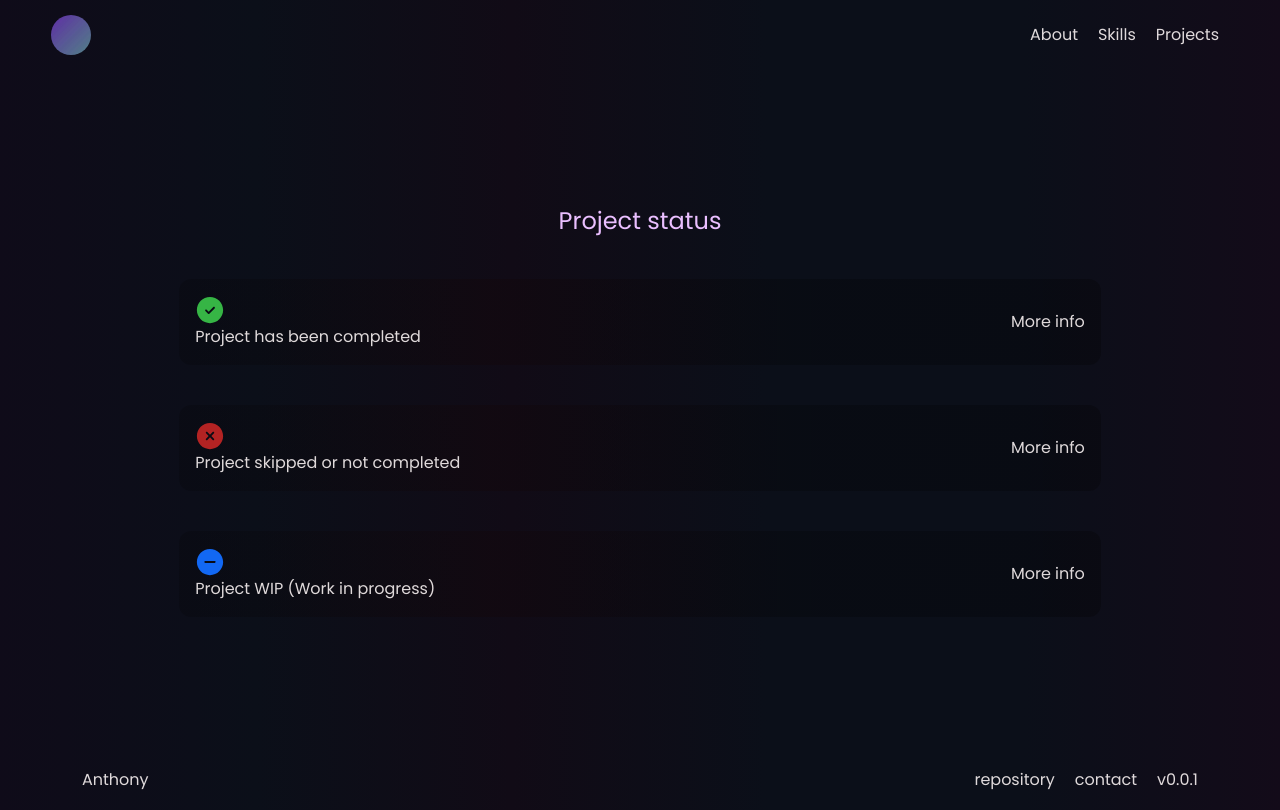
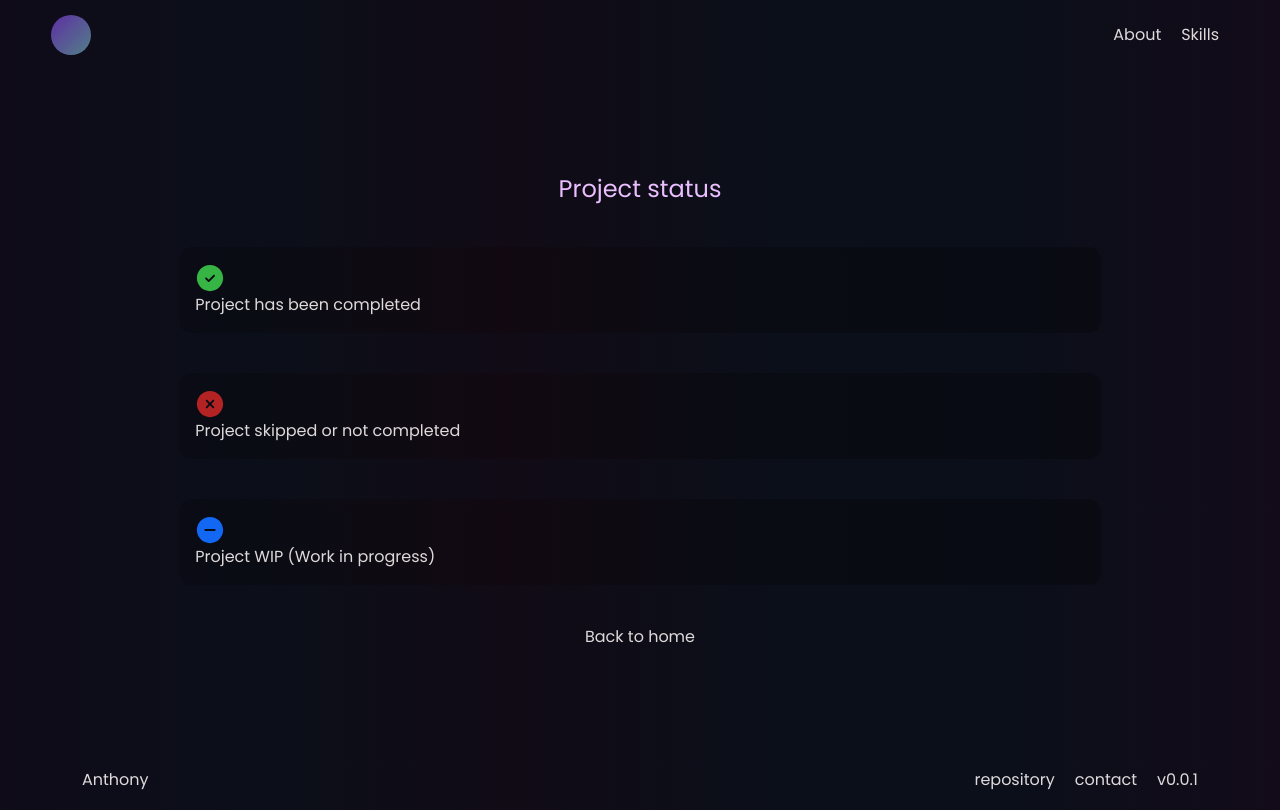
Before and after one commit to JoeCursewl/brd-portfolio, a React (Vite) app: page /brd-info-symbols in a window 1280 px wide. Built offline with nearby package versions, Linux system fonts and the light colour scheme.

Commit message:
Change status project

```diff
--- a/src/App.jsx
+++ b/src/App.jsx
@@ -12,9 +12,8 @@ export default function NavBar () {
 
         <div className=''>
           <ul className='ln-dv-all'>
-            <li><Link className='u-link'>About</Link></li>
-            <li><Link className='u-link'>Skills</Link></li>
-            <li><Link className='u-link' to={"/"}>Projects</Link></li>
+            <li><Link to='/about'className='u-link'>About</Link></li>
+            <li><Link to='/skills' className='u-link'>Skills</Link></li>
           </ul>
         </div>
       </div>
--- a/src/component-info-symbols/info-symbols.jsx
+++ b/src/component-info-symbols/info-symbols.jsx
@@ -1,8 +1,10 @@
 import './info-symbols.css'
+import { Link } from 'react-router-dom'
+import { motion } from 'framer-motion'
 
 export default function InfoSm() {
     return (
-        <section className='info-s-all'>
+        <motion.section className='info-s-all' animate={{ opacity: 1 }} initial={{ opacity: -100 }} transition={{ duration: 0.8 }}>
             <div className='info-s'>
 
                 <div>
@@ -16,9 +18,7 @@ export default function InfoSm() {
                     </div>
 
                     <div>
-                        <button color='primary'>
-                            More info
-                        </button>
+                        <span></span>
                     </div>
                 </div>
 
@@ -29,9 +29,7 @@ export default function InfoSm() {
                     </div>
 
                     <div className='flex justify-center items-center'>
-                        <button color='primary'>
-                            More info
-                        </button>
+                        <span></span>
                     </div>
                 </div>
 
@@ -42,13 +40,15 @@ export default function InfoSm() {
                     </div>
 
                     <div>
-                        <button color='primary'>
-                            More info
-                        </button>
+                        <span></span>
                     </div>
                 </div>
 
+                <div>
+                    <Link to={"/"} className='hover:text-[#ffbfbf] transition-all bg-[#0707076e] px-4 py-2 text-[0.9rem] border-transparent border-[1px] hover:border-[#2d1b33] rounded-[8px]'>Back to home</Link>
+                </div>
+
             </div>
-        </section>
+        </motion.section>
     )
 }
--- a/src/component-info/anthony-main.jsx
+++ b/src/component-info/anthony-main.jsx
@@ -13,7 +13,7 @@ export default function Main() {
                     <h1>Anthony Zerpa, a <span className='spn-ant'>new</span> <span className='spn-dvp'>Developer();</span></h1>
 
                     <p>I'm a college student who enjoys building <span className='spn-dvp'>projects</span> and just making cool stuff. I also love opportunities to learn new and interesting things. One day I hope to be a professional developer and make an impact on the world using technology.
-                        If you want to read about some of my projects, you can take a look <Link to={"/brd-projects"}><span className='god-dm'>here.</span></Link>
+                        If you want to read about some of my projects, you can take a look <Link to={"/brd-projects"}><span className='god-dm'>down below.</span></Link>
                     </p>
                 </div>
 
--- a/src/component-info/sec-project-brd.jsx
+++ b/src/component-info/sec-project-brd.jsx
@@ -13,7 +13,7 @@ export default function ProjectsBrd() {
             "date_repo": "05/23",
             "description_repo": ["Bitter is an app to jot down anything you want to share with friends or anyone else. Sharing poems and more with links."],
             "d_repo": "/projects?v=XSdlfjew",
-            "status_repo": false,
+            "status_repo": true,
             "img_review": "/img-projects/bitter-img.webp",
             "id": 13345
         },
--- a/src/projects-info/bitter/p-bitter.jsx
+++ b/src/projects-info/bitter/p-bitter.jsx
@@ -1,5 +1,5 @@
 import './p-bitter.css'
-export function ProjectId({ p_name, technos, notasAll, description, date_repo, img, link_repo, img_project, description_2, deploy, status_project }) {
+export function ProjectId({ p_name, technos, notasAll, description, date_repo, img, link_repo, img_project, description_2, deploy, status_project, isPrivate }) {
     return (
         <section className="all-content-project">
             <div className="all-project">
@@ -22,6 +22,14 @@ export function ProjectId({ p_name, technos, notasAll, description, date_repo, i
 
                     <p>
                         {description_2}
+                    </p>
+
+                    <p>
+                        {isPrivate === true ?
+                        <div className='text-[#c96262d0] flex justify-between items-center gap-2 bg-[#07070741] px-4 py-2 rounded-[12px] border border-solid border-[#4e4e4e1e] hover:border-[#e79b9b34] transition-colors'>
+                            <p className='text-center'>{"Due to privacy terms, this code is private."}</p>
+                    </div>
+                    : ""}
                     </p>
 
                     <div className='flex justify-start items-start w-[100%] flex-col gap-2'>
--- a/src/projects-info/brd-notes.jsx
+++ b/src/projects-info/brd-notes.jsx
@@ -26,6 +26,7 @@ export default function Projects() {
             "second_description": "Built on React using react-router-dom@v6 and TailwindCSS to style frontend, and the backend is built on NestJS using a famous (Object-Relational Mapping) ORM Prisma, to manage the database using resources for every endpoint.",
             "img_review": "/img-projects/bitter-img.webp",
             "status_project": "/svg-projects/check-an.svg",
+            "private_repo": false,
             "link_repo": "https://github.com/JoeCursewl",
             "link_deploy": "https://love.brdbitter.store",
             "technologies": [{
@@ -66,9 +67,10 @@ export default function Projects() {
             "description_repo": ["Introducing the remarkable overhaul of NightcraftMC's website, a stunning redesign that goes beyond the ordinary and embraces cutting-edge technologies to create an unparalleled user experience."],
             "second_description": "Harnessing the power of React and the elegance of TailwindCSS, this meticulously crafted website takes immersive gameplay to new heights. With React's dynamic and responsive capabilities, every element seamlessly adapts to your every click, ensuring a fluid and engaging interaction. Meanwhile, TailwindCSS brings forth a visually striking aesthetic, with its meticulously designed components and intuitive styling options, creating a truly immersive experience that will leave you breathless.",
             "img_review": "/img-projects/nightcraft.webp",
-            "link_repo": "https:/github.com/JoeCursewl/control-de-clinica-genesis",
+            "link_repo": "https:/github.com/JoeCursewl/nightcraft-web-update",
             "link_deploy": "https://www.nightcraft.org",
             "status_project": "/svg-projects/check-an.svg",
+            "private_repo": false,
             "technologies": [{
                 "tecno": "Python",
                 "image": "/technologies/python-img.svg"
@@ -94,6 +96,7 @@ export default function Projects() {
             "link_repo": "https://github.com/JoeCursewl/control-de-clinica-genesis",
             "link_deploy": "https://github.com/JoeCursewl/control-de-clinica-genesis",
             "status_project": "/svg-projects/check-an.svg",
+            "private_repo": false,
             "technologies": [{
                 "tecno": "Python",
                 "image": "/technologies/python-img.svg"
@@ -119,6 +122,7 @@ export default function Projects() {
             "link_repo": "https://github.com/JoeCursewl/brd-dashito",
             "link_deploy": "https://ordereffortless.com/login",
             "status_project": "/svg-projects/check-an.svg",
+            "private_repo": true,
             "technologies": [{
                 "tecno": "HTML",
                 "image": "/technologies/html-img.svg"
@@ -154,9 +158,9 @@ export default function Projects() {
     return (
         <motion.section className='flex flex-col justify-center items-center' animate={{ opacity: 1}} initial={{ opacity: -100 }} transition={{ duration: 0.8 }} style={{ margin: "30px 0px"}}>
                 {param === bitter_id.id ? <ProjectId p_name={bitter_id.p_name} technos={bitter_id.technologies} description={bitter_id.description_repo} description_2={bitter_id.second_description} img={bitter_id.img_review} date_repo={bitter_id.date_repo} status_project={bitter_id.status_project} deploy={bitter_id.link_deploy} link_repo={bitter_id.link_repo}/> : ""}
-                {param === nightcraft_id.id ? <ProjectId p_name={nightcraft_id.p_name} technos={nightcraft_id.technologies} deploy={nightcraft_id.link_deploy} date_repo={nightcraft_id.date_repo} status_project={nightcraft_id.status_project} img={nightcraft_id.img_review} description={nightcraft_id.description_repo} description_2={nightcraft_id.second_description}/> : ""}
-                {param === clinica_id.id ? <ProjectId p_name={clinica_id.p_name} technos={clinica_id.technologies} description={clinica_id.description_repo} img_project={clinica_id.img_review} deploy={clinica_id.link_deploy} status_project={clinica_id.status_project} date_repo={clinica_id.date_repo} img={clinica_id.img_review} description_2={clinica_id.second_description}/> : ""}
-                {param === brd_id.id ? <ProjectId p_name={brd_id.p_name} technos={brd_id.technologies} description={brd_id.description_repo} date_repo={brd_id.date_repo} img={brd_id.img_review} link_repo={brd_id.link_repo} description_2={brd_id.second_description} deploy={brd_id.link_deploy} status_project={brd_id.status_project}/> : ""}
+                {param === nightcraft_id.id ? <ProjectId p_name={nightcraft_id.p_name} technos={nightcraft_id.technologies} deploy={nightcraft_id.link_deploy} date_repo={nightcraft_id.date_repo} status_project={nightcraft_id.status_project} img={nightcraft_id.img_review} description={nightcraft_id.description_repo} description_2={nightcraft_id.second_description} link_repo={nightcraft_id.link_repo}/> : ""}
+                {param === clinica_id.id ? <ProjectId p_name={clinica_id.p_name} technos={clinica_id.technologies} description={clinica_id.description_repo} img_project={clinica_id.img_review} deploy={clinica_id.link_deploy} status_project={clinica_id.status_project} date_repo={clinica_id.date_repo} img={clinica_id.img_review} description_2={clinica_id.second_description} link_repo={clinica_id.link_repo}/> : ""}
+                {param === brd_id.id ? <ProjectId p_name={brd_id.p_name} technos={brd_id.technologies} description={brd_id.description_repo} date_repo={brd_id.date_repo} img={brd_id.img_review} link_repo={brd_id.link_repo} description_2={brd_id.second_description} deploy={brd_id.link_deploy} status_project={brd_id.status_project} isPrivate={brd_id.private_repo}/> : ""}
         </motion.section>
     )
 }
```
